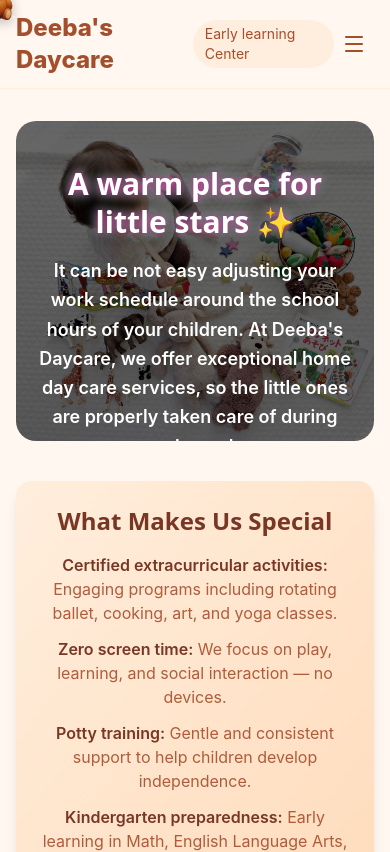
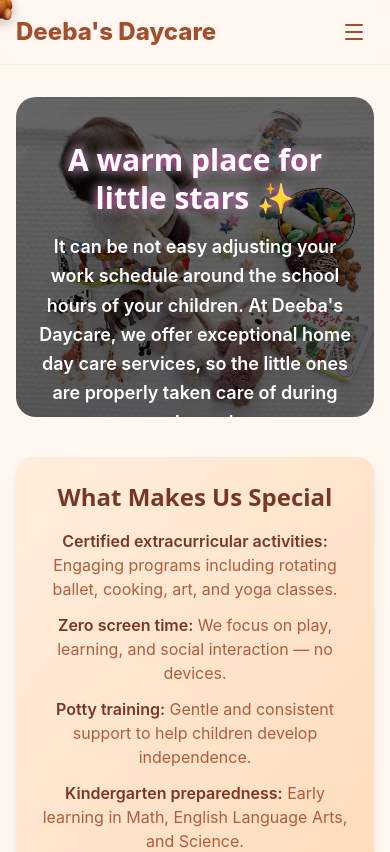
Before and after one commit to mz9201ju/deebasDayCare, a React (Vite) app: page / in a window 390 px wide. Shown: the top 852 px of the page. Built offline with nearby package versions, Linux system fonts and the light colour scheme.

Commit message:
updated navbar

```diff
--- a/src/components/NavBar.jsx
+++ b/src/components/NavBar.jsx
@@ -15,7 +15,7 @@ export default function NavBar() {
                     <span className="text-2xl font-extrabold text-brand-700">
                         {SITE.name}
                     </span>
-                    <span className="sm:inline pill">{SITE.tagline}</span>
+                    <span className="hidden sm:inline pill">{SITE.tagline}</span>
                 </Link>
 
                 {/* Desktop Nav */}
```
